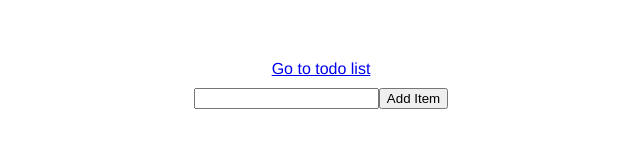
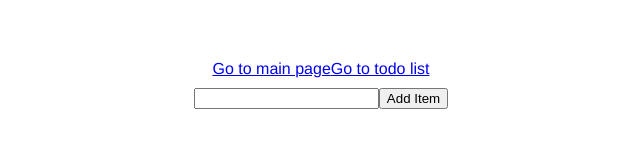
Before and after one commit to jarmbrust/todolist-vue1, a Vue app: page /#/TodoList in a window 1280 px wide. Shown: the top 160 px of the page, without its empty margins (319-959 px from the left). Built offline with nearby package versions, Linux system fonts and the light colour scheme.

Commit message:
added store

```diff
--- a/package.json
+++ b/package.json
@@ -12,7 +12,8 @@
   },
   "dependencies": {
     "vue": "^2.5.2",
-    "vue-router": "^3.0.1"
+    "vue-router": "^3.0.1",
+    "vuex": "^3.0.1"
   },
   "devDependencies": {
     "autoprefixer": "^7.1.2",
--- a/src/App.vue
+++ b/src/App.vue
@@ -1,5 +1,6 @@
 <template>
   <div id="app">
+    <router-link to="/">Go to main page</router-link>
     <router-link to="/TodoList">Go to todo list</router-link>
     <router-view/>
   </div>
--- a/src/components/todo-input.vue
+++ b/src/components/todo-input.vue
@@ -5,8 +5,8 @@
 </template>
 
 <script>
-  export default {
-    name: 'TodoInput'
+export default {
+  name: 'TodoInput'
 }
 </script>
 
--- a/src/components/todo-list.vue
+++ b/src/components/todo-list.vue
@@ -7,14 +7,14 @@
 <script>
 import TodoInput from './todo-input'
 
-  export default {
-    components: {
-      TodoInput
-    },
-    name: 'TodoList'
+export default {
+  components: {
+    TodoInput
+  },
+  name: 'TodoList'
 }
 </script>
 
-<<style lang="scss" scoped>
+<style lang="scss" scoped>
 
 </style>
--- a/src/main.js
+++ b/src/main.js
@@ -3,6 +3,7 @@
 import Vue from 'vue'
 import App from './App'
 import router from './router'
+import store from './store'
 
 Vue.config.productionTip = false
 
@@ -10,6 +11,7 @@ Vue.config.productionTip = false
 new Vue({
   el: '#app',
   router,
+  store,
   template: '<App/>',
   components: { App }
 })
--- /dev/null
+++ b/src/store/index.js
@@ -0,0 +1,8 @@
+import Vue from 'vue'
+import Vuex from 'vuex'
+
+Vue.use(Vuex)
+
+export default new Vuex.Store({
+
+})
```
